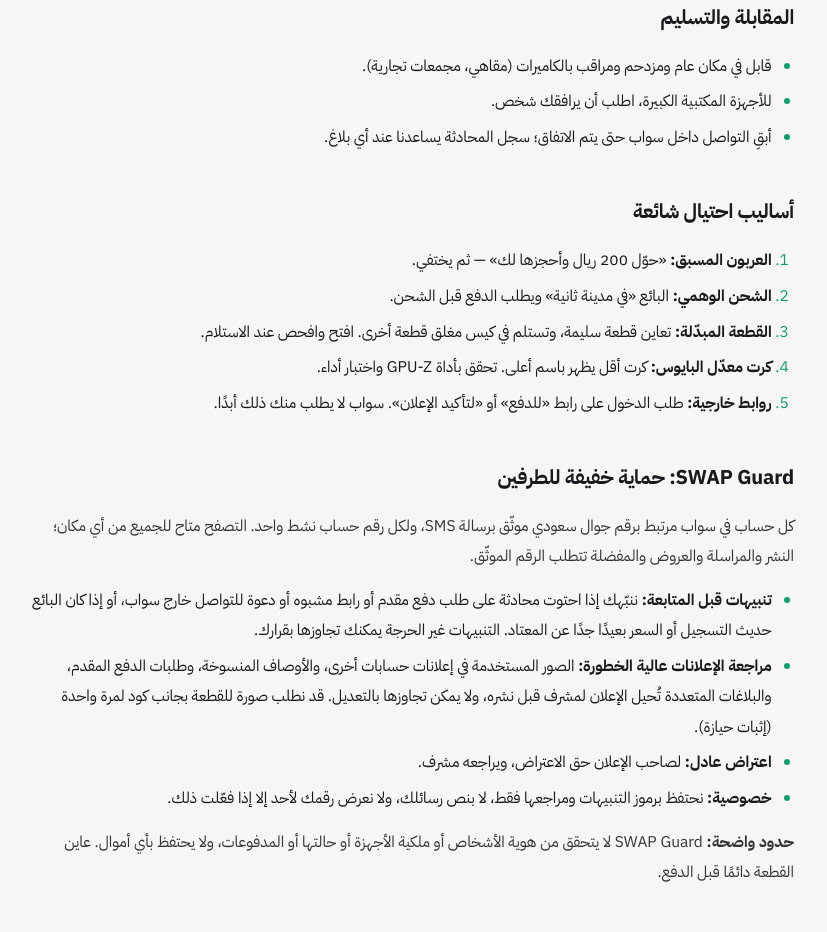
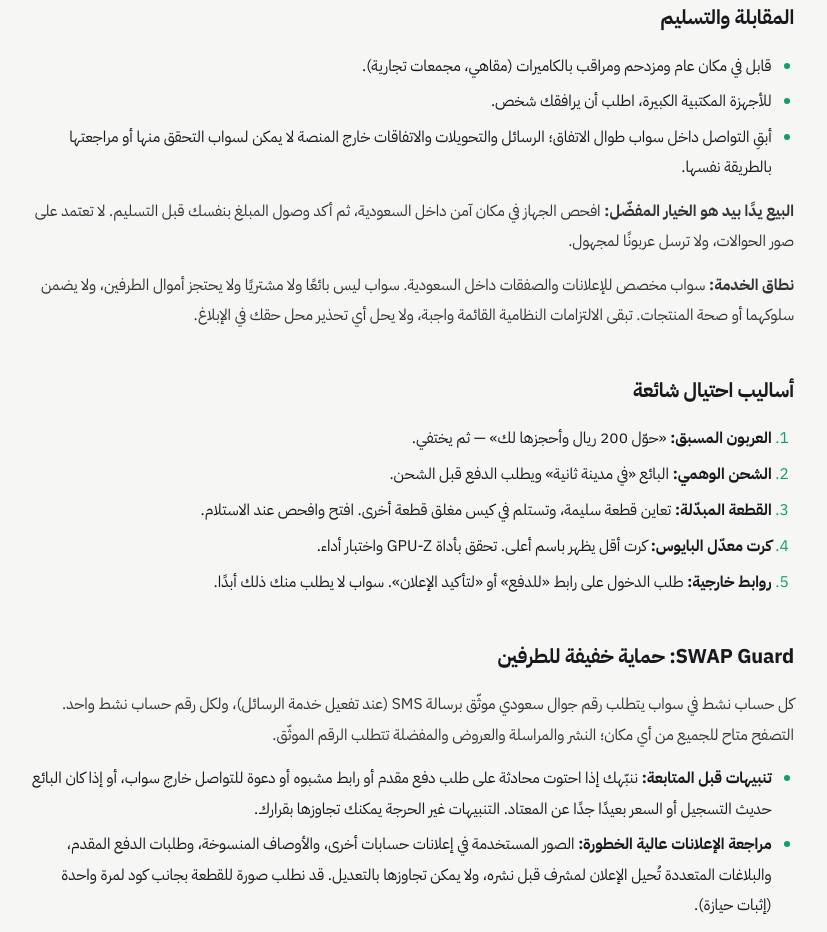
Before and after one commit to italamrii/SWAP, a Next.js app: page /safety in a window 1280 px wide. Shown: the part 860-1792 px from the top of the page, without its empty margins (186-1013 px from the left). Built offline with nearby package versions, Linux system fonts and the light colour scheme; no server answers; the database is empty.

Commit message:
docs(policy): scope Saudi marketplace and recommend safer hand-to-hand deals

```diff
--- a/src/app/(site)/safety/page.tsx
+++ b/src/app/(site)/safety/page.tsx
@@ -26,8 +26,10 @@
         <ul>
           <li>قابل في مكان عام ومزدحم ومراقب بالكاميرات (مقاهي، مجمعات تجارية).</li>
           <li>للأجهزة المكتبية الكبيرة، اطلب أن يرافقك شخص.</li>
-          <li>أبقِ التواصل داخل سواب حتى يتم الاتفاق؛ سجل المحادثة يساعدنا عند أي بلاغ.</li>
+          <li>أبقِ التواصل داخل سواب طوال الاتفاق؛ الرسائل والتحويلات والاتفاقات خارج المنصة لا يمكن لسواب التحقق منها أو مراجعتها بالطريقة نفسها.</li>
         </ul>
+        <p><strong>البيع يدًا بيد هو الخيار المفضّل:</strong> افحص الجهاز في مكان آمن داخل السعودية، ثم أكد وصول المبلغ بنفسك قبل التسليم. لا تعتمد على صور الحوالات، ولا ترسل عربونًا لمجهول.</p>
+        <p><strong>نطاق الخدمة:</strong> سواب مخصص للإعلانات والصفقات داخل السعودية. سواب ليس بائعًا ولا مشتريًا ولا يحتجز أموال الطرفين، ولا يضمن سلوكهما أو صحة المنتجات. تبقى الالتزامات النظامية القائمة واجبة، ولا يحل أي تحذير محل حقك في الإبلاغ.</p>
         <h2 id="scams">أساليب احتيال شائعة</h2>
         <ol>
           <li><strong>العربون المسبق:</strong> «حوّل 200 ريال وأحجزها لك» — ثم يختفي.</li>
@@ -37,7 +39,7 @@
           <li><strong>روابط خارجية:</strong> طلب الدخول على رابط «للدفع» أو «لتأكيد الإعلان». سواب لا يطلب منك ذلك أبدًا.</li>
         </ol>
         <h2 id="guard">SWAP Guard: حماية خفيفة للطرفين</h2>
-        <p>كل حساب في سواب مرتبط برقم جوال سعودي موثّق برسالة SMS، ولكل رقم حساب نشط واحد. التصفح متاح للجميع من أي مكان؛ النشر والمراسلة والعروض والمفضلة تتطلب الرقم الموثّق.</p>
+        <p>كل حساب نشط في سواب يتطلب رقم جوال سعودي موثّق برسالة SMS (عند تفعيل خدمة الرسائل)، ولكل رقم حساب نشط واحد. التصفح متاح للجميع من أي مكان؛ النشر والمراسلة والعروض والمفضلة تتطلب الرقم الموثّق.</p>
         <ul>
           <li><strong>تنبيهات قبل المتابعة:</strong> ننبّهك إذا احتوت محادثة على طلب دفع مقدم أو رابط مشبوه أو دعوة للتواصل خارج سواب، أو إذا كان البائع حديث التسجيل أو السعر بعيدًا جدًا عن المعتاد. التنبيهات غير الحرجة يمكنك تجاوزها بقرارك.</li>
           <li><strong>مراجعة الإعلانات عالية الخطورة:</strong> الصور المستخدمة في إعلانات حسابات أخرى، والأوصاف المنسوخة، وطلبات الدفع المقدم، والبلاغات المتعددة تُحيل الإعلان لمشرف قبل نشره، ولا يمكن تجاوزها بالتعديل. قد نطلب صورة للقطعة بجانب كود لمرة واحدة (إثبات حيازة).</li>
```
